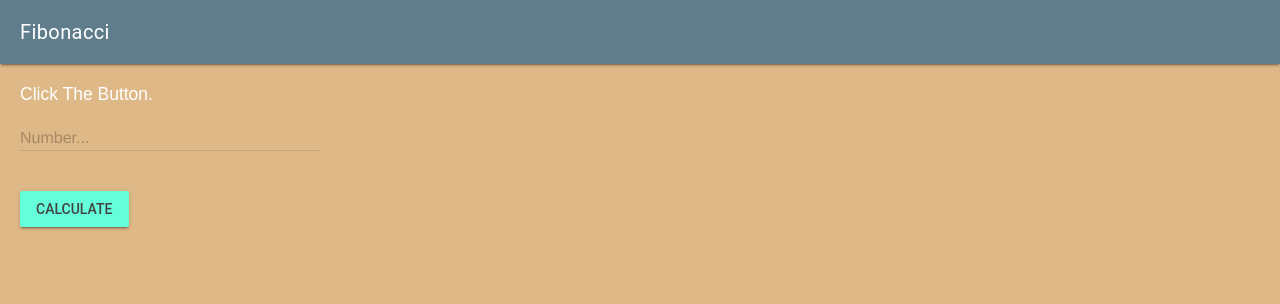
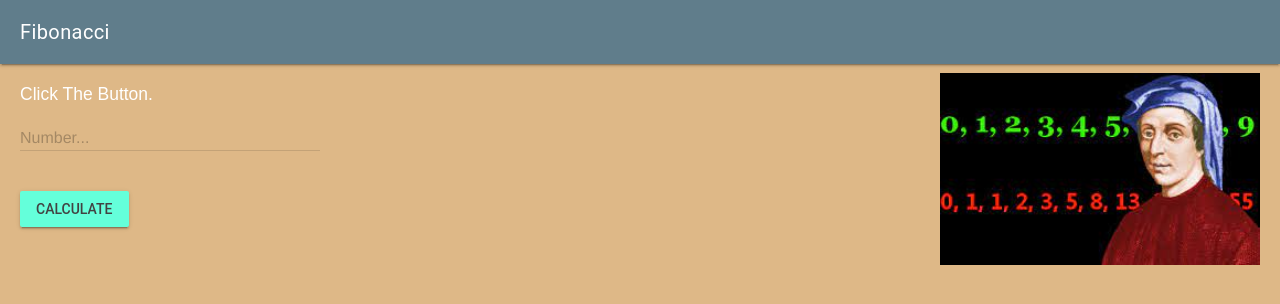
Before and after one commit to MTHS-ICS2O-2-2022/ICS2O-Assignment-05-Lucas-Osmond, a plain HTML site: page index.html in a window 1280 px wide. Drawn offline with nearby package versions, Linux system fonts and the light colour scheme.

Commit message:
added image

```diff
--- a/css/style.css
+++ b/css/style.css
@@ -32,7 +32,7 @@ img {
   float: right;
   margin-left: 15pt;
   margin-right: 15pt;
-  margin-top: 15pt;
+  margin-top: 55pt;
   height: auto;
   width: 25%;
 }
--- a/index.html
+++ b/index.html
@@ -22,6 +22,7 @@
     <title class="mdl-layout-header">Fibonacci Sequence</title>
   </head>
   <body>
+    <img src="./images/fibonacci.png" alt="Fibonacci" />
     <script defer src="https://code.getmdl.io/1.3.0/material.min.js"></script>
     <script src="./js/script.js"></script>
     <div class="mdl-layout mdl-js-layout mdl-layout--fix-header">
```
Also changed, not shown: images/fibonacci.png (added).
